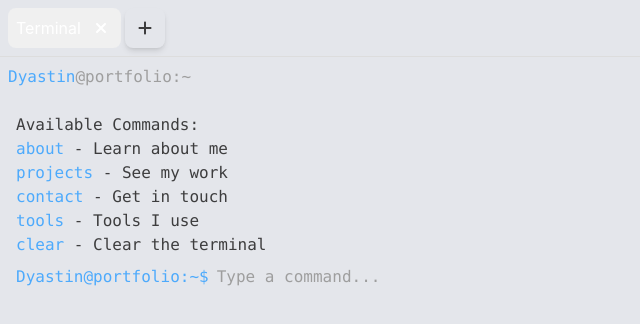
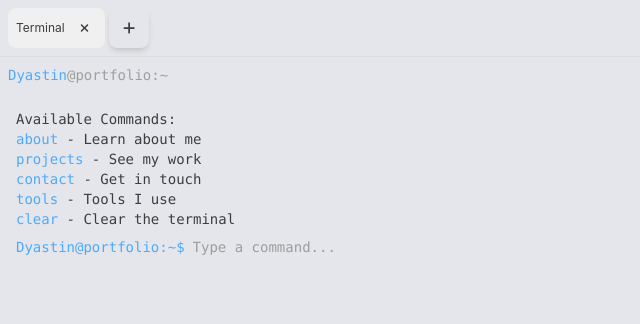
Before and after one commit to Dyastin-0/dyastin, a React (Vite) app: page / in a window 1280 px wide. Shown: the top 324 px of the page, without its empty margins (0-640 px from the left). Built offline with nearby package versions, Linux system fonts and the light colour scheme.

Commit message:
Small fix.

```diff
--- a/src/components/terminal/Terminal.tsx
+++ b/src/components/terminal/Terminal.tsx
@@ -129,7 +129,7 @@ const Terminal: React.FC<TerminalProps> = ({
   }, []);
 
   return (
-    <div className="flex flex-col text-primary-foreground font-mono h-screen">
+    <div className="flex flex-col text-primary-foreground font-mono h-screen text-sm">
       <div className="bg-secondary-secondary text-secondary-foreground p-2 rounded-t-md">
         <span className="text-primary-highlight">Dyastin</span>@portfolio:~
       </div>
--- a/src/components/terminal_window/Tab.tsx
+++ b/src/components/terminal_window/Tab.tsx
@@ -14,11 +14,9 @@ const Tab: React.FC<TabProps> = ({ id, title, isActive, onClick, onClose }) => {
   return (
     <div
       onClick={() => onClick(id)}
-      className={`flex items-center gap-2 p-2 cursor-pointer rounded-lg transition-colors duration-200 ${
-        isActive
-          ? "bg-primary text-white"
-          : "bg-secondary text-primary-foreground hover:bg-primary hover:text-white"
-      }`}
+      className={`flex items-center gap-2 p-2 cursor-pointer rounded-lg transition-colors duration-200
+        text-primary-foreground text-xs
+        ${isActive ? "bg-primary" : "bg-secondary hover:bg-primary"}`}
     >
       <span className="truncate">{title}</span>
       <button
--- a/src/components/terminal_window/TabList.tsx
+++ b/src/components/terminal_window/TabList.tsx
@@ -36,7 +36,7 @@ const TabList: React.FC<TabListProps> = ({
       <button
         onClick={onAddTab}
         className="flex justify-center items-center w-[40px] h-[40px] bg-secondary rounded-lg
-        hover:bg-primary transition-colors duration-200 shadow-md"
+        hover:bg-primary transition-colors duration-200 shadow-md text-sm"
       >
         <FontAwesomeIcon icon={faPlus} />
       </button>
```
Also changed, not shown: 1 other file (tests, documents, lock files or other folders).
